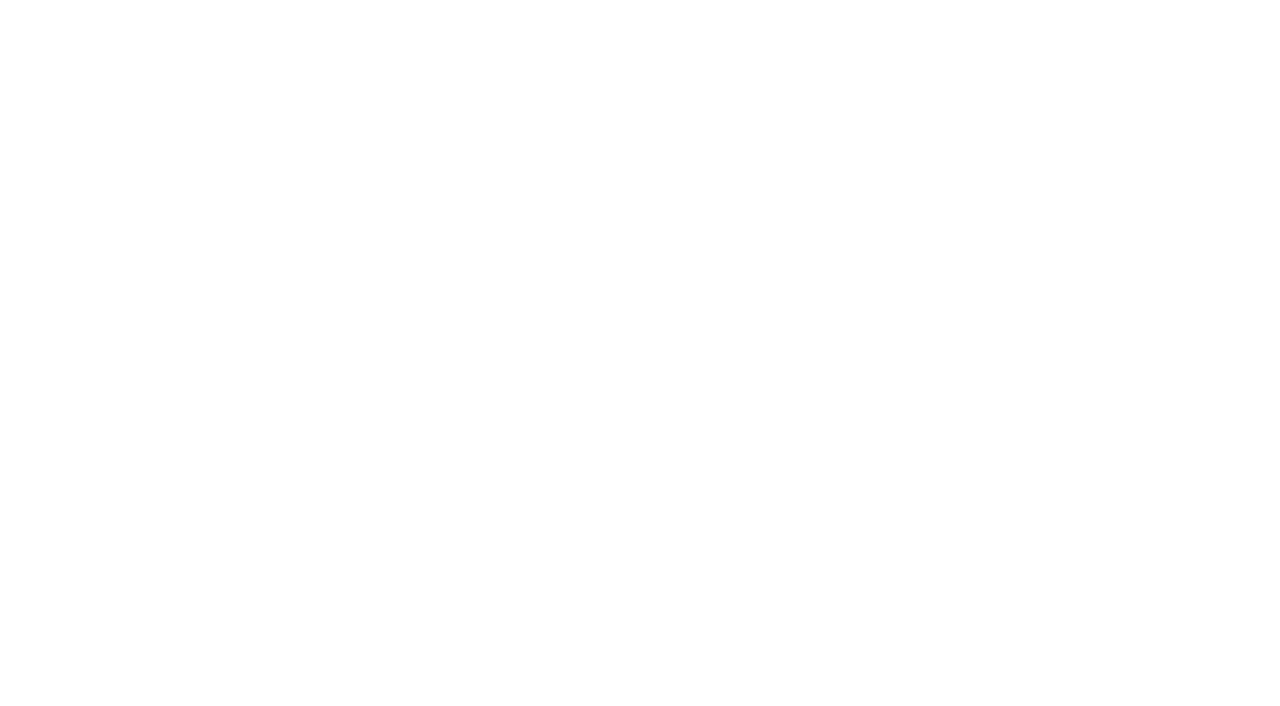
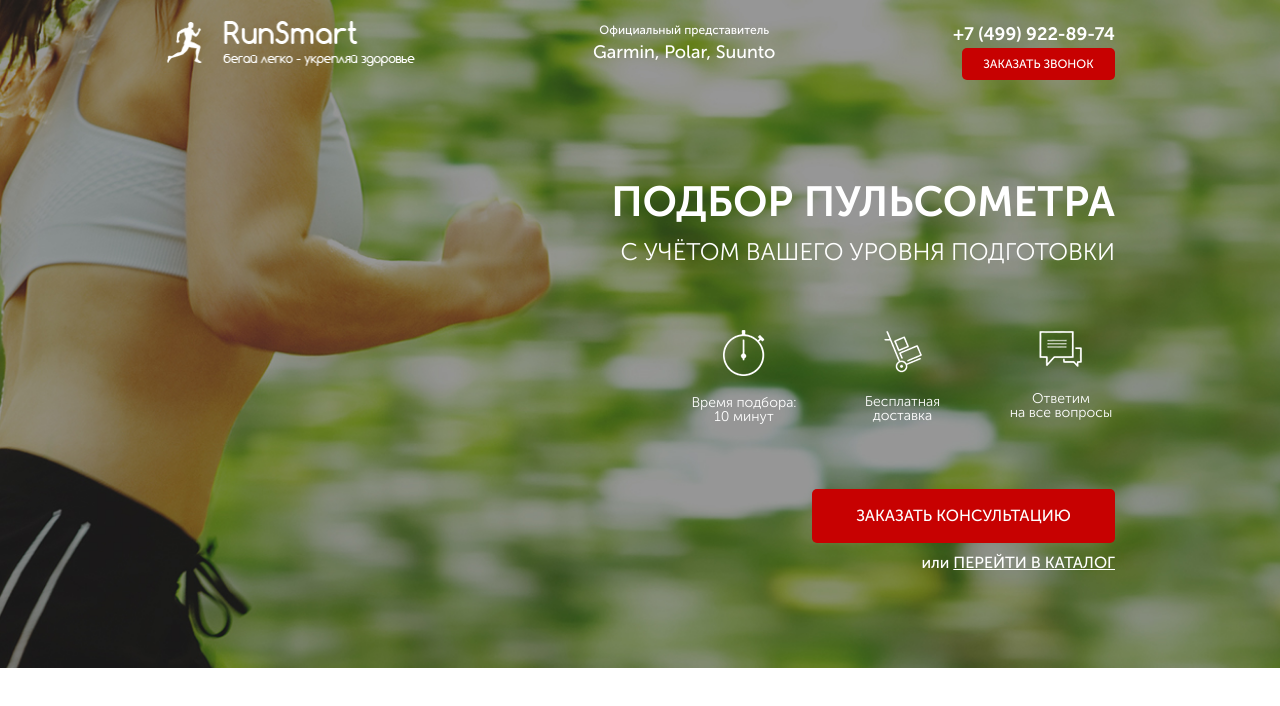
Before and after one commit to Mirboz/RanSmart, a website: page src/index.html in a window 1280 px wide. Drawn offline with Linux system fonts and the light colour scheme; files whose address does not match are found by name.

Commit message:
add new icons and add blocks on stayle.scss

```diff
--- a/src/index.html
+++ b/src/index.html
@@ -7,9 +7,49 @@
     <link rel="stylesheet" href="css/bootstrap-reboot.min.css">
     <link rel="stylesheet" href="css/font.css">
     <link rel="stylesheet" href="css/stayle.min.css">
-    <title>Pulse</title>
+    <title>RanSmart</title>
 </head>
 <body>
+    <div class="promo">
+        <div class="container">
+            <header class="header">
+                <a href="" class="header__logo">
+                    <img src="icons/logo.png" alt="logo">
+                </a>
+                <div class="header__official">Официальный представитель
+                    <span>Garmin, Polar, Suunto</span>
+                </div>
+                <div class="header__contacts">
+                    <a href="tel:+74999228974" class="header__phone">+7 (499) 922-89-74</a>
+                    <button class="button">заказать звонок</button>
+                </div>
+            </header>
+            <div class="promo__wrapper">
+                <h1 class="promo__header">Подбор пульсометра</h1>
+                <h2 class="promo__subheader">с учётом Вашего уровня подготовки</h2>
 
+                <div class="promo__icons">
+                    <div class="promo__icon">
+                        <img src="icons/019_timer_time_stopwatch_2-64.png" alt="timer">
+                        Время подбора: 10 минут
+                    </div>
+                    <div class="promo__icon">
+                        <img src="icons/app-08-hand-cart-64.png" alt="cart">
+                        Бесплатная доставка
+                    </div>
+                    <div class="promo__icon">
+                        <img src="icons/messages-64.png" alt="messages">
+                        Ответим <br>на все вопросы
+                    </div>
+                </div>
+                <button class="button button_main">заказать кОНСУЛЬТАЦИЮ</button>
+                <div class="promo__link">
+                    или
+                    <a href="#">ПЕРЕЙТИ В КАТАЛОГ</a>
+                </div>
+            </div>
+
+        </div>
+    </div>
 </body>
 </html>
--- a/src/sass/base/_variables.scss
+++ b/src/sass/base/_variables.scss
@@ -1 +1 @@
-$color_1:#1EACC7
+$color_1:#C70101
--- /dev/null
+++ b/src/sass/blocks/_buttons.scss
@@ -0,0 +1,18 @@
+.button {
+    width: 153px;
+    height: 32px;
+    border-radius: 5px;
+    background-color: $color_1;
+    border: none;
+    font-weight: 500;
+    font-size: 12px;
+    text-transform: uppercase;
+    color: #FFFFFF;
+    &_main {
+        margin-top: 65px;
+        width: 303px;
+        height: 54px;
+        font-weight: 500;
+        font-size: 16px;
+    }
+}
--- /dev/null
+++ b/src/sass/blocks/_header.scss
@@ -0,0 +1,37 @@
+.header {
+    display: flex;
+    justify-content: space-between;
+    align-content: center;
+    &__logo {
+        width: 250px;
+        img {
+            width: 100%;
+        }
+    }
+	&__official {
+		font-weight: 500;
+		font-size: 12px;
+		color: #FFFFFF;
+		text-align: center;
+		span {
+			display: block;
+			font-size: 18px;
+		}
+	}
+	&__phone {
+		display: block;
+		font-weight: 700;
+		font-size: 18px;
+		color: #FFFFFF;
+		&:hover {
+			text-decoration: none;
+			color: #FFFFFF;
+		}
+	}
+	&__contacts {
+		display: flex;
+		flex-direction: column;
+		align-items:flex-end;
+	}
+
+}
--- /dev/null
+++ b/src/sass/blocks/_promo.scss
@@ -0,0 +1,56 @@
+.promo {
+    min-height: 650px;
+    padding: 21px 0 93px 0;
+    background: url(../../img/BG/bg.png) center (center/cover) no-repeat;
+    &__wrapper {
+        display: flex;
+        flex-direction: column;
+        align-items:flex-end;
+        margin-top: 91px;
+    }
+    &__header {
+        font-weight: 700;
+        font-size: 42px;
+        text-transform: uppercase;
+        color: #FFFFFF;
+        margin: 0;
+    }
+    &__subheader {
+        font-weight: 300;
+        font-size: 24px;
+        text-transform: uppercase;
+        color: #FFFFFF;
+        margin: 0;
+
+    }
+    &__icons {
+        margin-top: 60px;
+        width: 425px;
+        display: flex;
+        justify-content: space-between;
+
+    }
+    &__icon {
+        width: 108px;
+        text-align: center;
+        font-weight: 300;
+        font-size: 14px;
+        line-height: 14px;
+        color: #FFFFFF;
+        img {
+            display: block;
+            margin: 0 auto;
+            margin-bottom: 20px;
+        }
+    }
+    &__link {
+        margin-top: 8px;
+        font-weight: 500;
+        font-size: 16px;
+        color: #FFFFFF;
+        a {
+            text-decoration: underline;
+            color: #FFFFFF;
+        }
+    }
+}
--- a/src/sass/stayle.scss
+++ b/src/sass/stayle.scss
@@ -1,4 +1,13 @@
-@import 'base/_variables';
+@import 'base/variables';
 * {
     font-family: 'Museo Sans Cyrl', sans-serif;
 }
+
+.container{
+  max-width: 950px;
+  margin: 0 auto;
+}
+
+@import 'blocks/promo';
+@import 'blocks/header';
+@import 'blocks/buttons';
```
Also changed, not shown: src/css/blocks/promo.min.css (added), src/css/stayle.min.css, src/icons/019_timer_time_stopwatch_2-64.png (added), src/icons/app-08-hand-cart-64.png (added), src/icons/logo.png (added), src/icons/messages-64.png (added).
